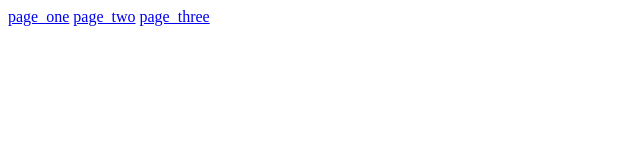
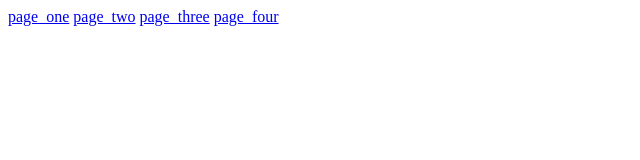
Before and after one commit to arminmehraeen/Remote, a plain HTML site: page index.html in a window 1280 px wide. Shown: the full height of the page, 0-640 px from the left. Drawn offline with Linux system fonts and the light colour scheme.

Commit message:
Update index.html

```diff
--- a/index.html
+++ b/index.html
@@ -3,5 +3,6 @@
         <a href="page1.html">page_one</a>
         <a href="page2.html">page_two</a>
         <a href="page3.html">page_three</a>
+        <a href="page4.html">page_four</a>
     </body>
 </html>
```
